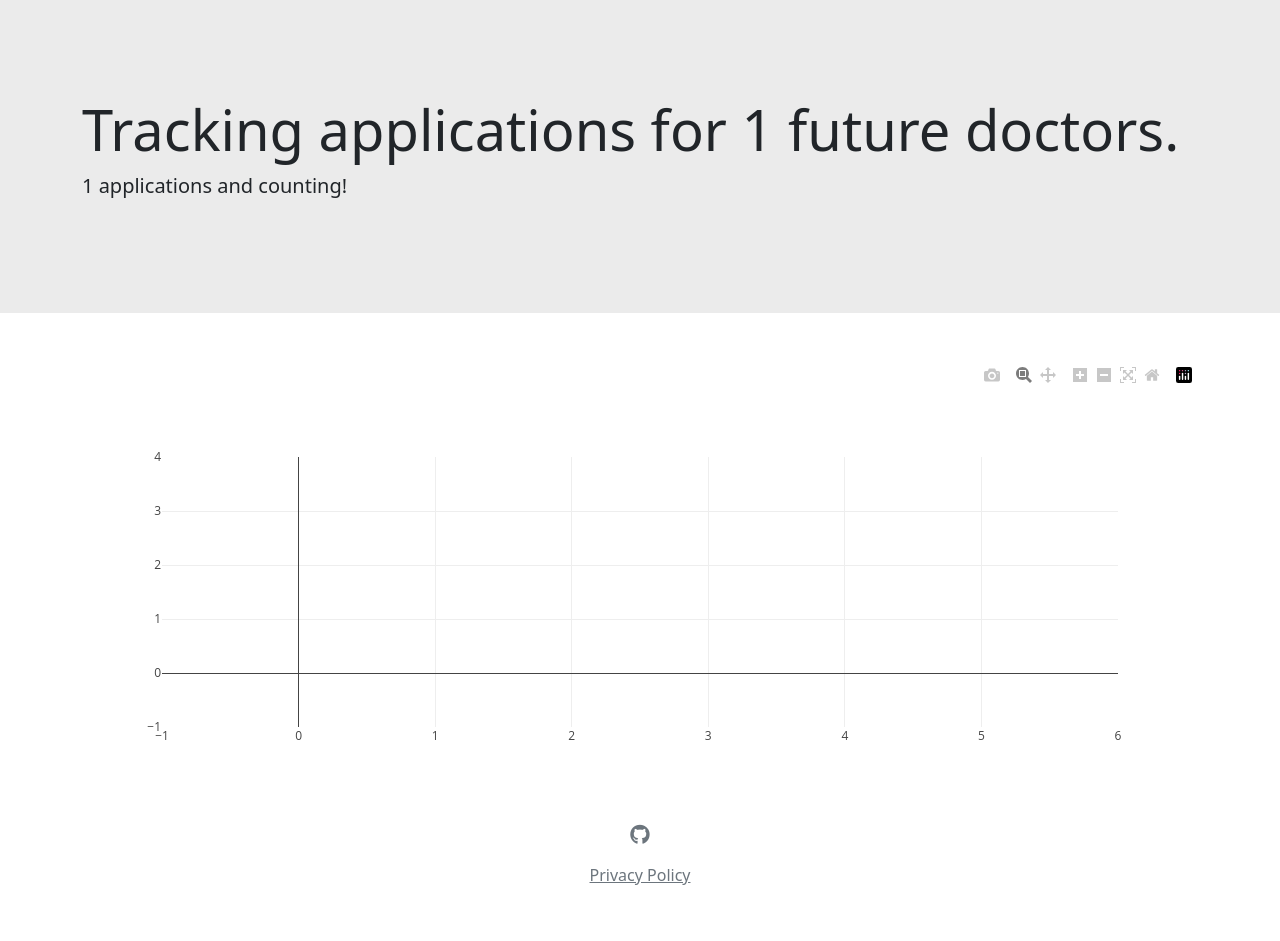
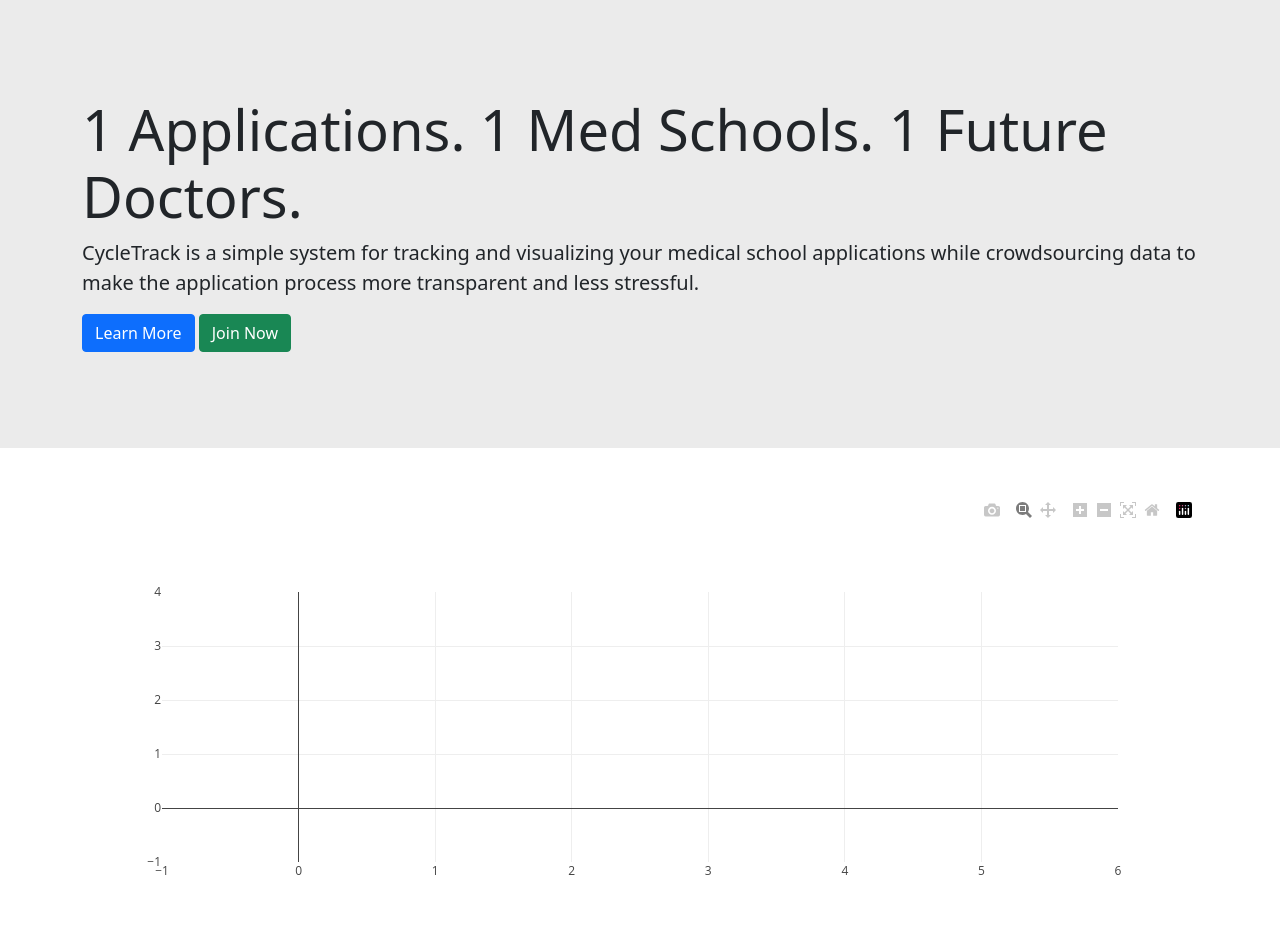
Before and after one commit to RunningMSN/CycleTrack, a Flask app: template website/templates/index.html in a window 1280 px wide. Shown: the part 58-999 px from the top of the page. Before the commit the page ends 943 px from the top, so only its background shows below. Run offline with Flask 2, Linux system fonts and the light colour scheme; the template is opened without the code that fills it: most values are stand-ins (such as "Sample title", 1, 10 or a date in 2020); some libraries are stand-ins or nearby versions.

Commit message:
Update home page and add placeholder for about page

```diff
--- a/website/templates/index.html
+++ b/website/templates/index.html
@@ -4,11 +4,14 @@
 <div class="p-5 mb-4" style="background: #ebebeb">
     <div class="container-fluid py-5">
         <div class="container">
-            <h1 class="display-4">Tracking applications for <strong>{{ user_count }}</strong> future doctors.</h1>
-            <p class="lead">{{ app_count }} applications and counting!</p></div>
+            <h1 class="display-4">{{ app_count }} Applications. {{ school_count }} Med Schools. {{ user_count }} Future Doctors.</h1>
+            <p class="lead">CycleTrack is a simple system for tracking and visualizing your medical school applications
+            while crowdsourcing data to make the application process more transparent and less stressful.</p>
+            <a href="{{ url_for('pages.about') }}"><button class="btn btn-primary">Learn More</button></a>
+            <a href="{{ url_for('authentication.register') }}"><button class="btn btn-success">Join Now</button></a>
+        </div>
     </div>
 </div>
-
 
 {% if graphJSON %}
 <div class="container" style="padding-top:20px">
```
Also changed, not shown: website/pages.py (+7 -1 lines), website/templates/about.html (added, +10 -0 lines).
